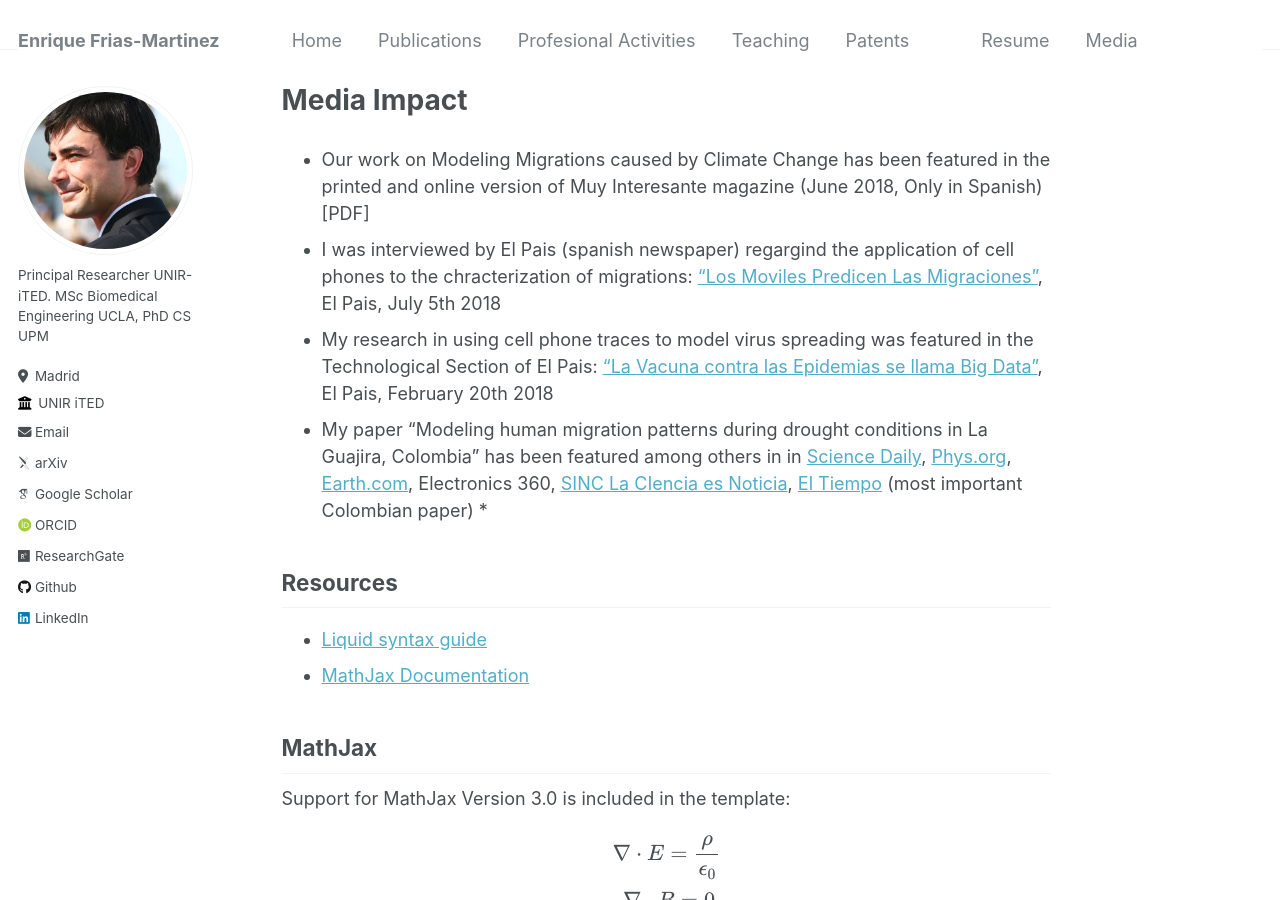
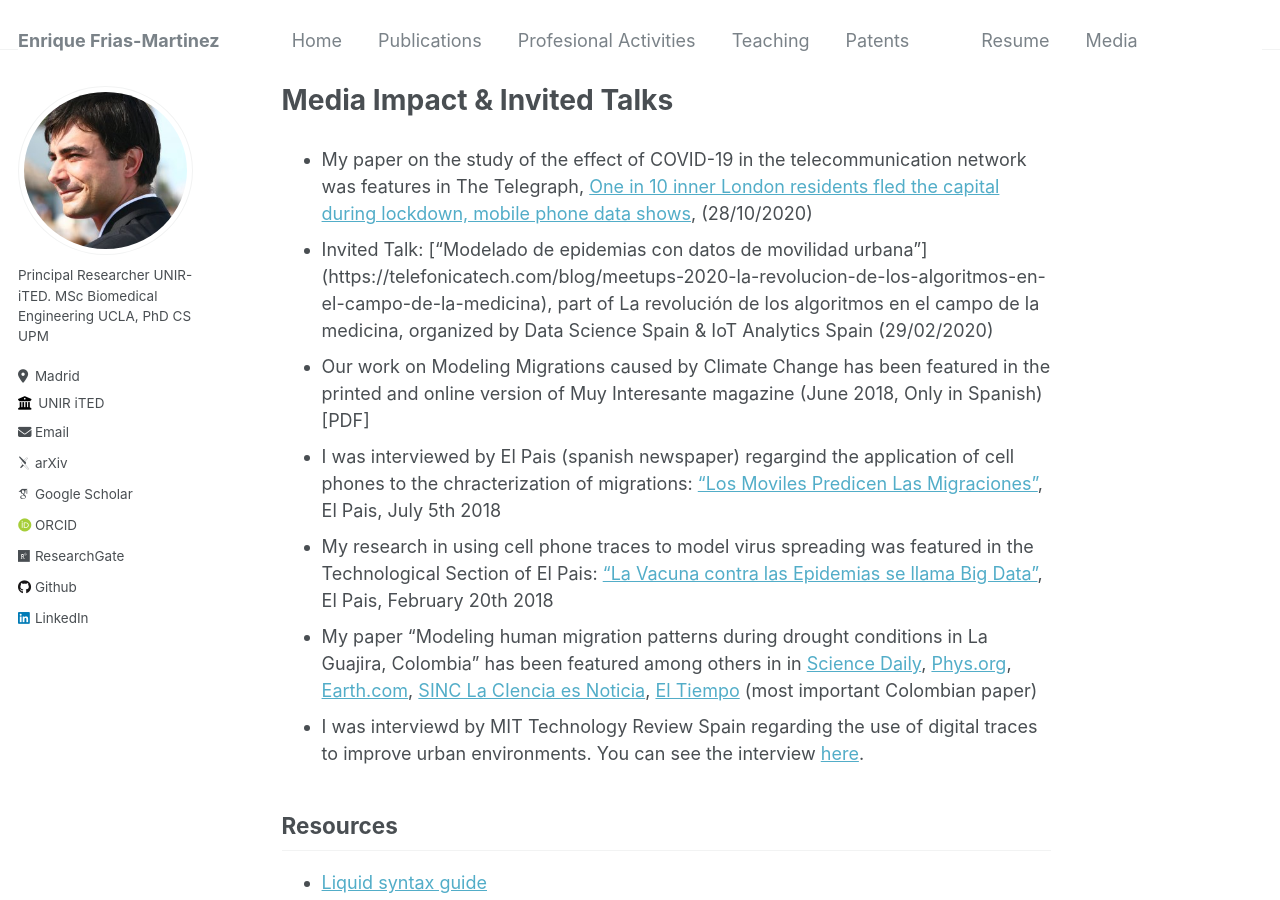
Before and after one commit to ENriqueFRiasM/TEST1, a Jekyll site: the page built from _pages/markdown.md, in a window 1280 px wide and 900 px high. Built offline with Jekyll 4.4.1, drawn with Linux system fonts in a browser that asks for light colours; some web fonts are replaced.

Commit message:
Update markdown.md

```diff
--- a/_pages/markdown.md
+++ b/_pages/markdown.md
@@ -1,6 +1,6 @@
 ---
 permalink: /markdown/
-title: "Media Impact"
+title: "Media Impact & Invited Talks"
 author_profile: true
 redirect_from:
   - /md/
@@ -8,11 +8,14 @@ redirect_from:
 ---
 
 
+* My paper on the study of the effect of COVID-19 in the telecommunication network was features in The Telegraph,  [One in 10 inner London residents fled the capital during lockdown, mobile phone data shows](https://www.telegraph.co.uk/technology/2020/10/28/one-10-inner-london-residents-left-home-lockdown-mobile-phone/), (28/10/2020)
+* Invited Talk: ["Modelado de epidemias con datos de movilidad urbana"] (https://telefonicatech.com/blog/meetups-2020-la-revolucion-de-los-algoritmos-en-el-campo-de-la-medicina), part of La revolución de los algoritmos en el campo de la medicina, organized by Data Science Spain & IoT Analytics Spain (29/02/2020)
 * Our work on Modeling Migrations caused by Climate Change has been featured in the printed and online version of Muy Interesante magazine  (June 2018, Only in Spanish) [PDF]
 * I was interviewed by El Pais (spanish newspaper) regargind the application of cell phones to the chracterization of migrations: ["Los Moviles  Predicen Las Migraciones"](https://elpais.com/tecnologia/2018/07/04/actualidad/1530700909_275801.html), El Pais, July 5th 2018
 * My research in using cell phone traces to model virus spreading was featured in the Technological Section of El Pais: ["La Vacuna contra las Epidemias se llama Big Data"](https://elpais.com/retina/2018/02/19/innovacion/1519039015_430916.html), El Pais, February 20th 2018
-* My paper  "Modeling human migration patterns during drought conditions in La Guajira, Colombia" has been featured among others in in [Science Daily](https://www.sciencedaily.com/releases/2018/06/180628120053.htm),  [Phys.org](https://phys.org/news/2018-06-smartphones-track-migrations-climate.html),  [Earth.com](https://www.earth.com/news/human-displacement-climate-change), Electronics 360,  [SINC La CIencia es Noticia](https://www.agenciasinc.es/Noticias/Rastrean-con-moviles-las-migraciones-debidas-al-cambio-climatico), [El Tiempo](https://www.eltiempo.com/vida/medio-ambiente/desplazamiento-por-cambio-climatico-en-la-guajira-235854) (most important Colombian paper)
-*
+* My paper  "Modeling human migration patterns during drought conditions in La Guajira, Colombia" has been featured among others in in [Science Daily](https://www.sciencedaily.com/releases/2018/06/180628120053.htm),  [Phys.org](https://phys.org/news/2018-06-smartphones-track-migrations-climate.html),  [Earth.com](https://www.earth.com/news/human-displacement-climate-change), [SINC La CIencia es Noticia](https://www.agenciasinc.es/Noticias/Rastrean-con-moviles-las-migraciones-debidas-al-cambio-climatico), [El Tiempo](https://www.eltiempo.com/vida/medio-ambiente/desplazamiento-por-cambio-climatico-en-la-guajira-235854) (most important Colombian paper)
+* I was interviewd by MIT Technology Review Spain regarding the use of digital traces to improve urban environments. You can see the interview [here](https://www.technologyreview.es/s/10660/los-datos-permiten-evaluar-si-las-politicas-de-urbanismo-funcionan).
+
 
 ## Resources
  * [Liquid syntax guide](https://shopify.github.io/liquid/tags/control-flow/)
```
